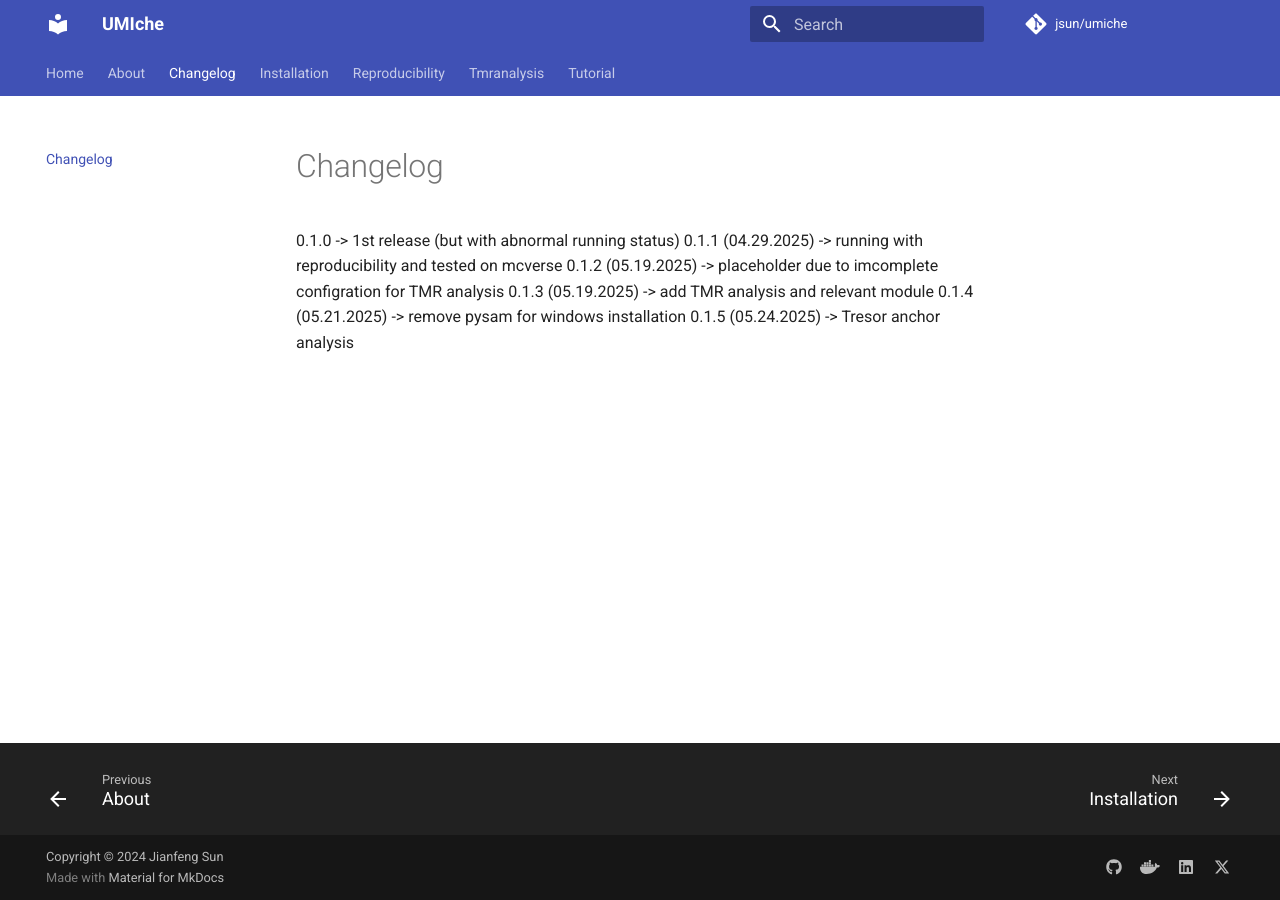
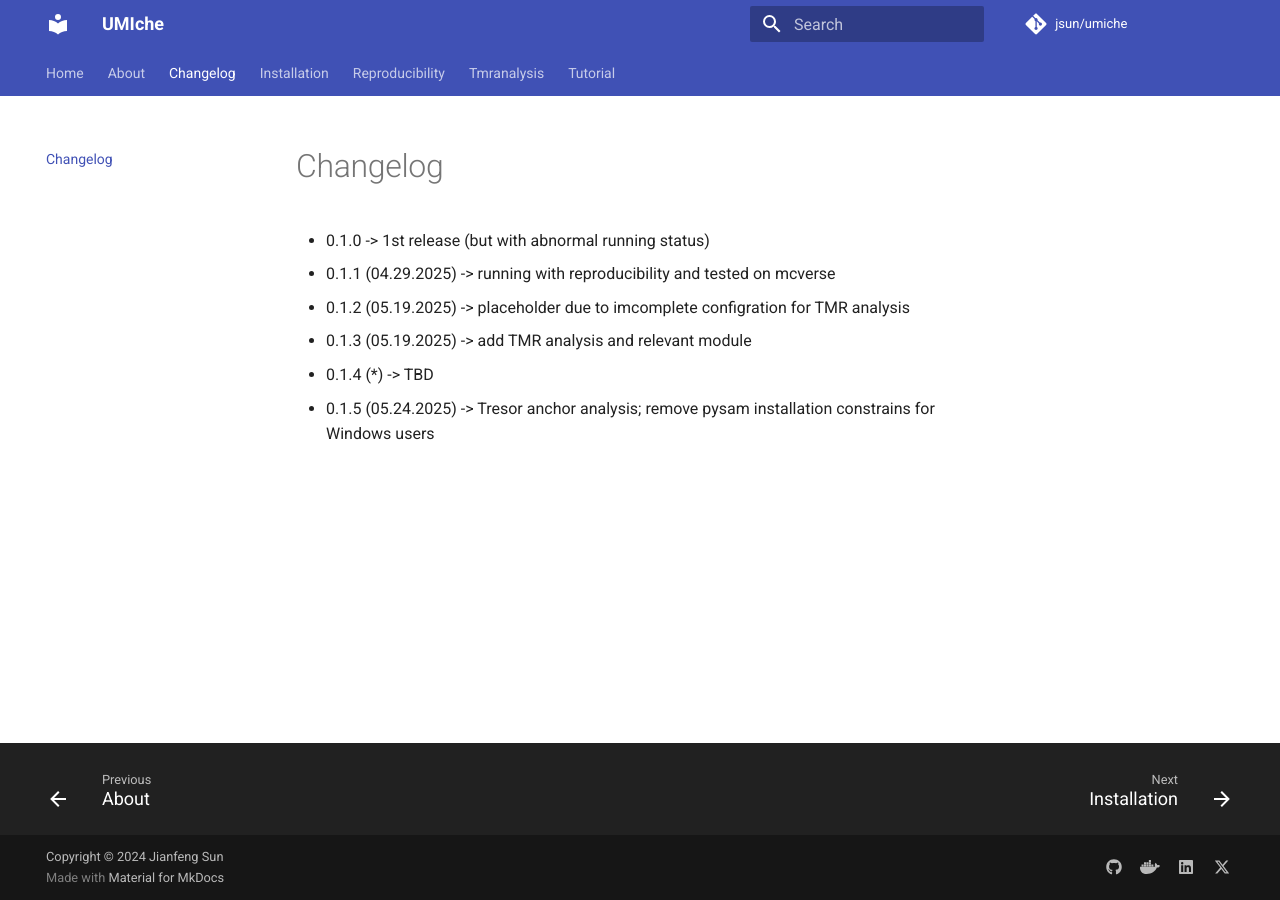
Before and after one commit to 2003100127/umiche, an MkDocs documentation site: the page built from docs/changelog.md, in a window 1280 px wide. Built offline with MkDocs 1.6.1 and Material for MkDocs 9.7.7, drawn with Linux system fonts in a browser that asks for light colours; comment, search, counter and statistics services are not loaded.

Commit message:
add anchor anal
add anchor anal

```diff
--- a/docs/changelog.md
+++ b/docs/changelog.md
@@ -1,6 +1,6 @@
-0.1.0 -> 1st release (but with abnormal running status)
-0.1.1 (04.29.2025) -> running with reproducibility and tested on mcverse
-0.1.2 (05.19.2025) -> placeholder due to imcomplete configration for TMR analysis
-0.1.3 (05.19.2025) -> add TMR analysis and relevant module
-0.1.4 (05.21.2025) -> remove pysam for windows installation
-0.1.5 (05.24.2025) -> Tresor anchor analysis
+* 0.1.0 -> 1st release (but with abnormal running status)
+* 0.1.1 (04.29.2025) -> running with reproducibility and tested on mcverse
+* 0.1.2 (05.19.2025) -> placeholder due to imcomplete configration for TMR analysis
+* 0.1.3 (05.19.2025) -> add TMR analysis and relevant module
+* 0.1.4 (*) -> TBD
+* 0.1.5 (05.24.2025) -> Tresor anchor analysis; remove pysam installation constrains for Windows users
```
Also changed, not shown: docs/installation.md (+10 -3 lines), docs/reproducibility.md (+1 -1 lines), docs/tutorial/2. pipeline/anchor.md (added, +66 -0 lines), docs/tutorial/4. visualisation/Anchor-captured-read-efficiency.md (added, +36 -0 lines), docs/tutorial/4. visualisation/homotrimer-umi-error-proba-analysis.md (added, +27 -0 lines), docs/img/plot/anchor/bar_pct_reads.jpg (added), docs/img/plot/anchor/line_pct_reads.jpg (added), 2 other files.
